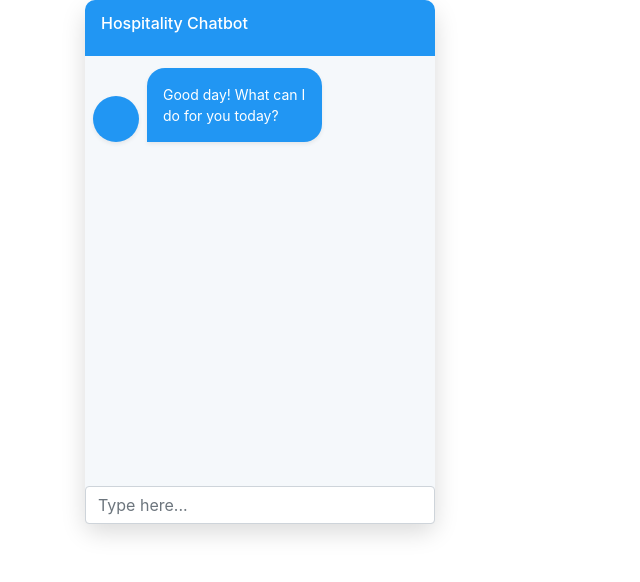
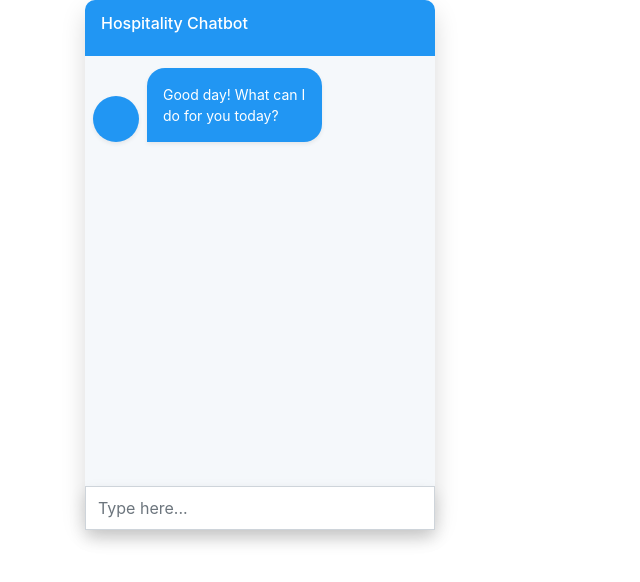
Before and after one commit to younessbennaj/react-chatbot-hotel, a React (Create React App) app: page / in a window 1280 px wide. Shown: the top 582 px of the page, without its empty margins (0-640 px from the left). Built offline with nearby package versions, Linux system fonts and the light colour scheme.

Commit message:
better UX for input component

```diff
--- a/src/App.js
+++ b/src/App.js
@@ -9,6 +9,7 @@ import {
     Content,
     Header,
     HeaderTitle,
+    Footer,
     MessageList,
     SendMessageForm
 } from './components';
@@ -118,7 +119,9 @@ class App extends Component {
                     <Content height={contentHeight} className="mt-1 pt-2">
                         <MessageList messages={this.state.messages} />
                     </Content>
-                    <SendMessageForm message={this.state.message} onSubmit={this.submitMessages} />
+                    <Footer className="shadow rounded-bottom">
+                        <SendMessageForm message={this.state.message} onSubmit={this.submitMessages} />
+                    </Footer>
                 </ChatBotContainer>
             </main>
         );
--- /dev/null
+++ b/src/components/Footer.jsx
@@ -0,0 +1,8 @@
+import styled from 'styled-components';
+import defaultTheme from '../theme';
+
+const Footer = styled.div`
+
+`;
+
+export default Footer;
--- a/src/components/index.js
+++ b/src/components/index.js
@@ -2,12 +2,14 @@ import ChatBotContainer from './ChatBotContainer';
 import Content from './Content';
 import Header from './Header';
 import HeaderTitle from './HeaderTitle';
+import Footer from './Footer';
 import MessageList from './MessageList';
 import SendMessageForm from './SendMessageForm';
 
 export {
     ChatBotContainer,
     Content,
+    Footer,
     Header,
     HeaderTitle,
     MessageList,
--- a/src/components/sendMessageForm.jsx
+++ b/src/components/sendMessageForm.jsx
@@ -1,5 +1,12 @@
 import React, { Component } from 'react';
 import uuid from "uuid";
+import styled from 'styled-components';
+
+const Input = styled.input`
+    border-radius: 0;
+    height: 44px;
+    font-size: 16px;
+`;
 
 class SendMessageForm extends Component {
     state = {
@@ -29,7 +36,7 @@ class SendMessageForm extends Component {
         return (
             <form onSubmit={this.onSubmit}>
                 <div className="input-group mb-3">
-                    <input value={this.state.message.text} onChange={this.handleChange} ref={this.message} type="text" className="form-control" placeholder="Type here..."></input>
+                    <Input value={this.state.message.text} onChange={this.handleChange} ref={this.message} type="text" className="form-control" placeholder="Type here..."></Input>
                 </div>
             </form>
         );
```
